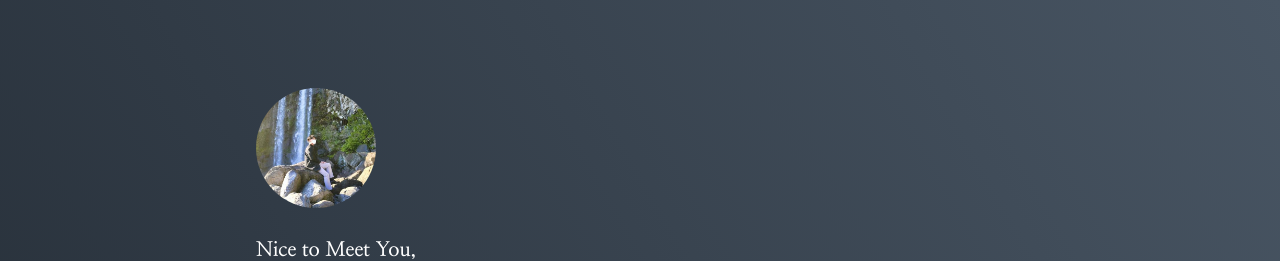
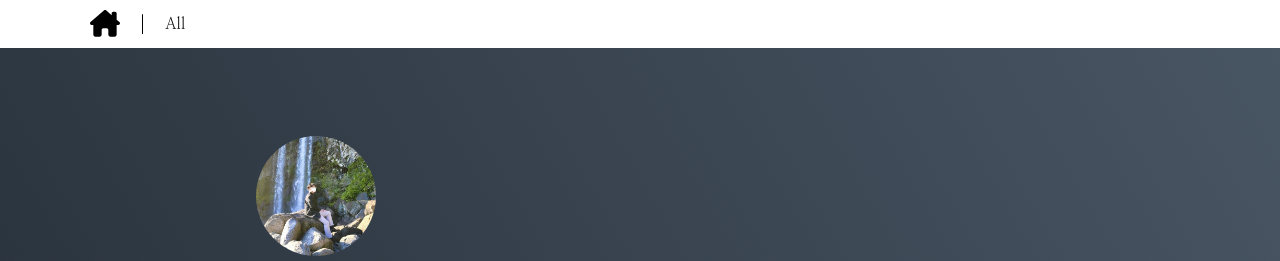
Before and after one commit to xogus303/xogus303.github.io, a Gatsby site: page / in a window 1280 px wide. Shown: the top 261 px of the page. Built offline with nearby package versions, Linux system fonts and the light colour scheme; Gatsby itself is replaced by a stand-in of ours.

Commit message:
헤더 레이아웃 작업 중

```diff
--- a/src/components/Common/GlobalStyle.tsx
+++ b/src/components/Common/GlobalStyle.tsx
@@ -15,12 +15,20 @@ const defaultStyle = css`
   body,
   #__gatsby {
     height: 100%;
+    background-color: transparent;
   }
 
   a,
   a:hover {
     color: inherit;
     text-decoration: none;
+    cursor: pointer;
+  }
+
+  button {
+    border: 0;
+    outline: 0;
+    background-color: transparent;
     cursor: pointer;
   }
 `
--- /dev/null
+++ b/src/components/Common/Header.tsx
@@ -0,0 +1,52 @@
+import React from 'react'
+import styled from '@emotion/styled'
+import { FontAwesomeIcon } from '@fortawesome/react-fontawesome'
+import { faHouseChimney } from '@fortawesome/free-solid-svg-icons'
+
+const Wrap = styled.header``
+const Inner = styled.div`
+  padding: 10px 0;
+  max-width: 1100px;
+  margin: 0 auto;
+
+  @media (max-width: 768px) {
+    padding: 0 5%;
+    max-width: 768px;
+  }
+`
+const Left = styled.div`
+  display: flex;
+  align-items: center;
+`
+const HomeBtn = styled.button``
+const Bar = styled.div`
+  margin: 0 2%;
+  width: 1px;
+  height: 20px;
+  border-radius: 2px;
+  background-color: #000;
+`
+const SelectedCate = styled.div`
+  cursor: pointer;
+`
+const SelectedCateText = styled.div``
+
+const Header = props => {
+  return (
+    <Wrap>
+      <Inner>
+        <Left>
+          <HomeBtn>
+            <FontAwesomeIcon icon={faHouseChimney} size={'2x'} />
+          </HomeBtn>
+          <Bar />
+          <SelectedCate>
+            <SelectedCateText>All</SelectedCateText>
+          </SelectedCate>
+        </Left>
+      </Inner>
+    </Wrap>
+  )
+}
+
+export default Header
--- a/src/components/Common/Template.tsx
+++ b/src/components/Common/Template.tsx
@@ -3,6 +3,7 @@ import styled from '@emotion/styled'
 import { Helmet } from 'react-helmet'
 
 import GlobalStyle from 'components/Common/GlobalStyle'
+import Header from 'components/Common/Header'
 import Footer from 'components/Common/Footer'
 
 type TemplateProps = {
@@ -59,6 +60,7 @@ const Template: FunctionComponent<TemplateProps> = function ({
         <html lang="ko" />
       </Helmet>
       <GlobalStyle />
+      <Header />
       {children}
       <Footer />
     </Container>
```
